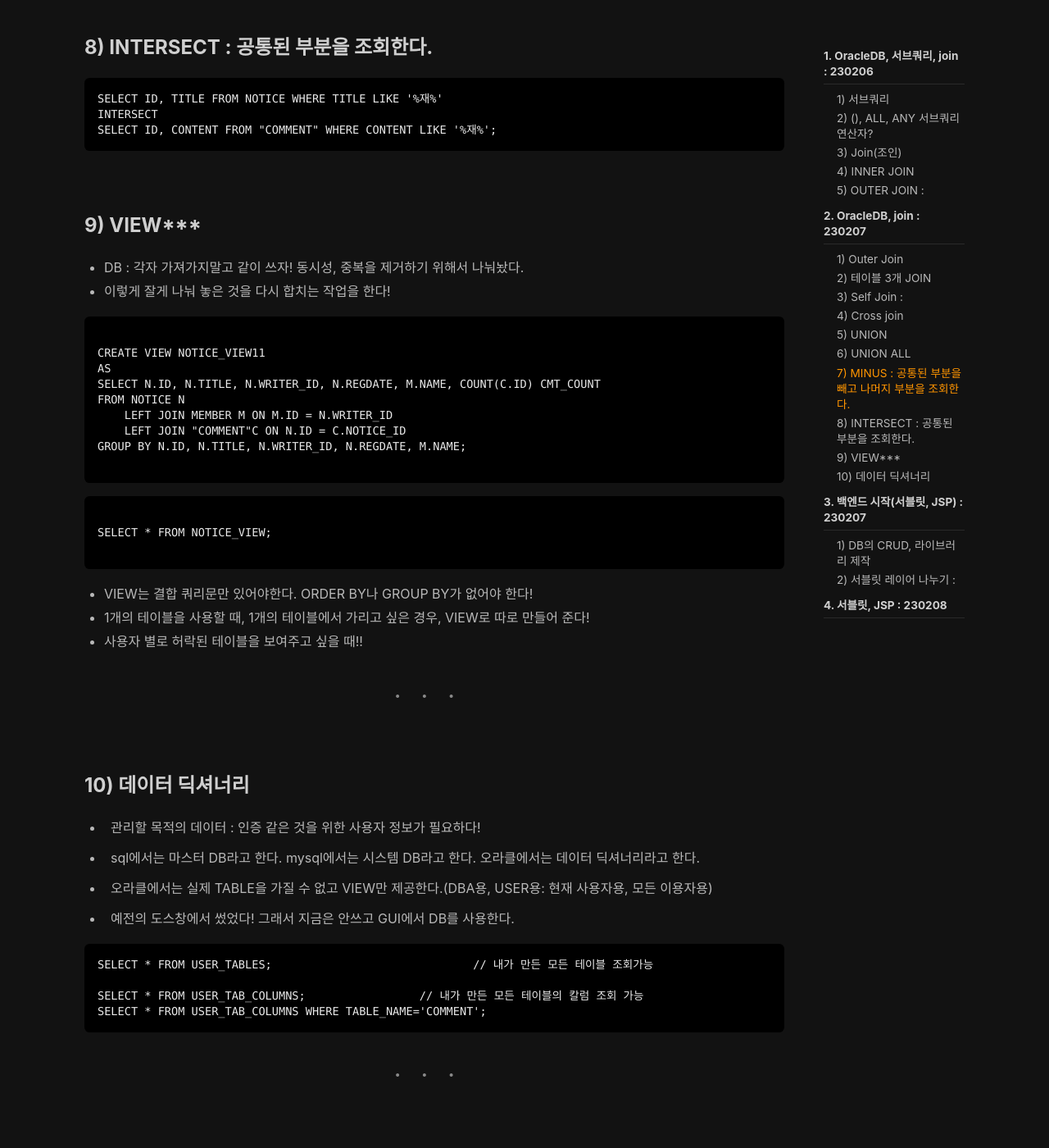
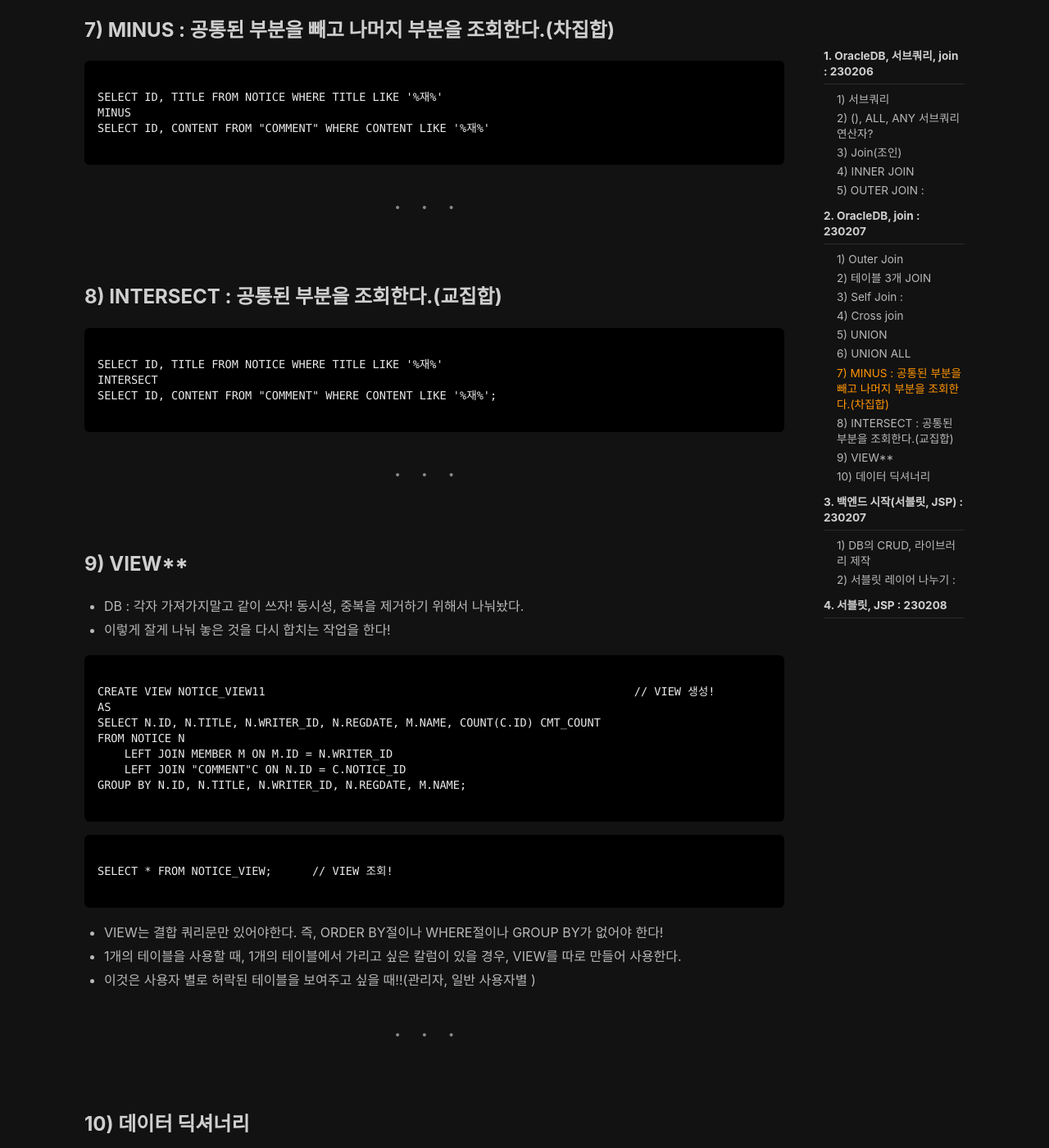
Before and after one commit to wogjs0911/wogjs0911.github.io, a Jekyll site: the page built from _posts/2023-02-06-Week11 Day1,2,3.md, in a window 1280 px wide and 1400 px high, scrolled down 10728 px. Shown: the whole window at 82% size. Built offline with Jekyll 4.4.1, drawn with Linux system fonts in a browser that asks for light colours; nearby versions of some CDN libraries; comment, search, counter and statistics services are not loaded; some of the changed text lies outside the part shown.

Commit message:
week11 day2_2

````diff
--- a/_posts/2023-02-06-Week11 Day1,2,3.md
+++ b/_posts/2023-02-06-Week11 Day1,2,3.md
@@ -226,9 +226,10 @@
 <br><br>
 
 ### 2) 테이블 3개 JOIN
-	- 하지만, 테이블을 추가해줄 때 , 테이블 명이 예약어 일경우 더블코테이션을 사용한다!
-	- 부모것을 가져오려면 그냥 가져오면 된다!(ex) M.NAME)
-	- CONTENT는 GROUP BY에 묶을 수 없다. 목록에서 내용을 쓸 이유가 없기 때문에!
+
+- 하지만, 테이블을 추가해줄 때 , 테이블 명이 예약어 일경우 더블코테이션을 사용한다!
+- 부모것을 가져오려면 그냥 가져오면 된다!(ex) M.NAME)
+- CONTENT는 GROUP BY에 묶을 수 없다. 목록에서 내용을 쓸 이유가 없기 때문에!
 
 - 실습 코드(쌤) :
 
@@ -308,7 +309,7 @@
 ---
 
 <br>
-- 답변 2  정리 :
+- 답변 2 정리 :
 	- 주인공이 누구인지?
 	- 데이터가 복제되는 부분을 생각해보자!!
 	- 부모것을 가져오려면 그냥 가져오면 된다!(ex) M.NAME)
@@ -337,30 +338,32 @@
 	- 부모의 이름을 불러내서 JOIN을 한다.
 	- 이너 조인과 같다.
 
-- 대댓글을 구현할 때, 이렇게 가능하다.
-
-- 카테고리도 구현할 때, 사용한다. 그 범주가 그 안에 있다.
-
-- 자기의 조장이 누구인지 나 자신을 조회해서 조장의 ID를 조회?
-
-
+<br>
+- 문제 : 자기의 조장이 누구인지 나 자신을 조회해서 조장의 ID를 조회?
+	- 실습 코드 :
 
 ```
 SELECT M.ID, M.NAME, B.BOSS_ID, B.NAME
 FROM MEMBER M
 LEFT JOIN MEMBER B ON M.BOSS_ID = B.ID;
 ```
+
+<br>
 - 멤버가 주인공(대부분의 데이터를 조회하여 출력하는 부분)이라서 이게 핵심이다!
 - 보스가 없는 사람도 같이 출력해줘야한다. left outer를 해주어야 한다. left outer는 왼쪽에 outer가 생긴다.
-- 참조가 참조를 하고 댓글이 댓글을 사원이 사원을 참조할 때 사용한다!
 
+<br>
+- Self Join 사용하는 곳 :
+	- 참조가 참조를 하고, 댓글이 댓글을, 사원이 사원을 참조할 때 사용한다!
+	- 대댓글을 구현할 때, 이렇게 가능하다.
+	- 카테고리도 구현할 때, 사용한다. 그 범주가 그 안에 있다.
 
 ---
 
 <br>
 ### 4) Cross join
 
-- 멤버 테이블과 코멘트 테이블의 곱이다.
+- 테이블과 테이블을 곱하여 조회할 때, 사용한다. 아래 SQL문은 멤버 테이블과 코멘트 테이블의 곱이다.
 
 ```
 
@@ -368,6 +371,7 @@
 
 ```
 
+---
 
 <br>
 ### 5)  UNION
@@ -415,46 +416,42 @@
 
 - 하지만, 보통, UNION을 쓸 때는 TYPE을 써주기 때문에 겹치는 경우가 적다.
 
-
-
+---
 
 <br>
-### 7) MINUS : 공통된 부분을 빼고 나머지 부분을 조회한다.
+### 7) MINUS : 공통된 부분을 빼고 나머지 부분을 조회한다.(차집합)
 
 ```
+
 SELECT ID, TITLE FROM NOTICE WHERE TITLE LIKE '%재%'
 MINUS
 SELECT ID, CONTENT FROM "COMMENT" WHERE CONTENT LIKE '%재%'
+
 ```
 
-```
-SELECT ID, CONTENT FROM "COMMENT" WHERE CONTENT LIKE '%재%'
-MINUS
-SELECT ID, TITLE FROM NOTICE WHERE TITLE LIKE '%재%'
+---
+
+<br>
+### 8) INTERSECT : 공통된 부분을 조회한다.(교집합)
+
 ```
 
-
-
-
-
-<br>
-### 8) INTERSECT : 공통된 부분을 조회한다.
-
-```
 SELECT ID, TITLE FROM NOTICE WHERE TITLE LIKE '%재%'
 INTERSECT
 SELECT ID, CONTENT FROM "COMMENT" WHERE CONTENT LIKE '%재%';
+
 ```
 
+---
 
 <br>
-### 9) VIEW***
+### 9) VIEW**
 - DB : 각자 가져가지말고 같이 쓰자! 동시성, 중복을 제거하기 위해서 나눠놨다.
 - 이렇게 잘게 나눠 놓은 것을 다시 합치는 작업을 한다!
 
 ```
 
-CREATE VIEW NOTICE_VIEW11
+CREATE VIEW NOTICE_VIEW11							// VIEW 생성!
 AS
 SELECT N.ID, N.TITLE, N.WRITER_ID, N.REGDATE, M.NAME, COUNT(C.ID) CMT_COUNT
 FROM NOTICE N
@@ -466,13 +463,13 @@
 
 ```
 
-SELECT * FROM NOTICE_VIEW;
+SELECT * FROM NOTICE_VIEW;	// VIEW 조회!
 
 ```
 
-- VIEW는 결합 쿼리문만 있어야한다. ORDER BY나 GROUP BY가 없어야 한다!
-- 1개의 테이블을 사용할 때, 1개의 테이블에서 가리고 싶은 경우, VIEW로 따로 만들어 준다!
-- 사용자 별로 허락된 테이블을 보여주고 싶을 때!!
+- VIEW는 결합 쿼리문만 있어야한다. 즉, ORDER BY절이나 WHERE절이나 GROUP BY가 없어야 한다!
+- 1개의 테이블을 사용할 때, 1개의 테이블에서 가리고 싶은 칼럼이 있을 경우, VIEW를 따로 만들어 사용한다.
+- 이것은 사용자 별로 허락된 테이블을 보여주고 싶을 때!!(관리자, 일반 사용자별 )
 
 ---
 
@@ -480,7 +477,7 @@
 ### 10) 데이터 딕셔너리
 - 관리할 목적의 데이터 : 인증 같은 것을 위한 사용자 정보가 필요하다!
 
-- sql에서는 마스터 DB라고 한다. mysql에서는 시스템 DB라고 한다. 오라클에서는 데이터 딕셔너리라고 한다.
+- SQL에서는 이것을 '마스터 DB'라고 한다. MySQL에서는 '시스템 DB'라고 한다. 오라클 DB에서는 '데이터 딕셔너리'라고 한다.
 
 - 오라클에서는 실제 TABLE을 가질 수 없고 VIEW만 제공한다.(DBA용, USER용: 현재 사용자용, 모든 이용자용)
 
@@ -525,8 +522,6 @@
 
 
 
-
-
 ---
 
 <br><br>
````
Also changed, not shown: other parts of _posts/2023-02-06-Week11 Day1,2,3.md (+1 -4 lines).
